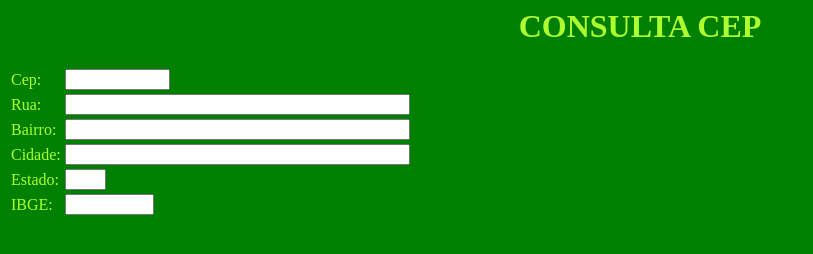
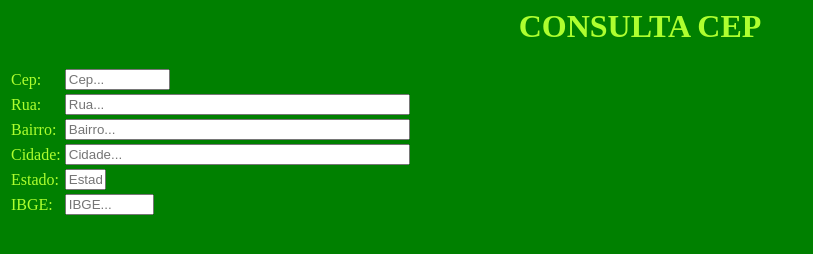
Before and after one commit to natalvalerio/sonhagro, a plain HTML site: page cep/index.html in a window 1280 px wide. Shown: the whole page, without its empty margins (0-813 px from the left). Drawn offline with Linux system fonts and the light colour scheme.

Commit message:
placeholder

```diff
--- a/cep/index.html
+++ b/cep/index.html
@@ -92,22 +92,22 @@
       <form method="get" action=".">
         <table>
         <tr><td>Cep:</td><td> <!--onblur-->
-        <input name="cep" type="text" id="cep" value="" size="10" maxlength="8" onkeyup="pesquisacep(this.value);" />
+        <input name="cep" type="text" id="cep" value="" size="10" maxlength="8" onkeyup="pesquisacep(this.value);"  placeholder="Cep..."/>
         </td></tr>
         <tr><td>Rua:</td><td>
-        <input name="rua" type="text" id="rua" size="40" />
+        <input name="rua" type="text" id="rua" size="40" placeholder="Rua..." />
         </td></tr>
         <tr><td>Bairro:</td><td>
-        <input name="bairro" type="text" id="bairro" size="40" />
+        <input name="bairro" type="text" id="bairro" size="40"  placeholder="Bairro..."/>
         </td></tr>
         <tr><td>Cidade:</td><td>
-        <input name="cidade" type="text" id="cidade" size="40" />
+        <input name="cidade" type="text" id="cidade" size="40"  placeholder="Cidade..."/>
         </td></tr>
         <tr><td>Estado:</td><td>
-        <input name="uf" type="text" id="uf" size="2" />
+        <input name="uf" type="text" id="uf" size="2"  placeholder="Estado..."/>
         </td></tr>
         <tr><td>IBGE:</td><td>
-        <input name="ibge" type="text" id="ibge" size="8" />
+        <input name="ibge" type="text" id="ibge" size="8"  placeholder="IBGE..."/>
         </td></tr>
         </table>
       </form>
```
